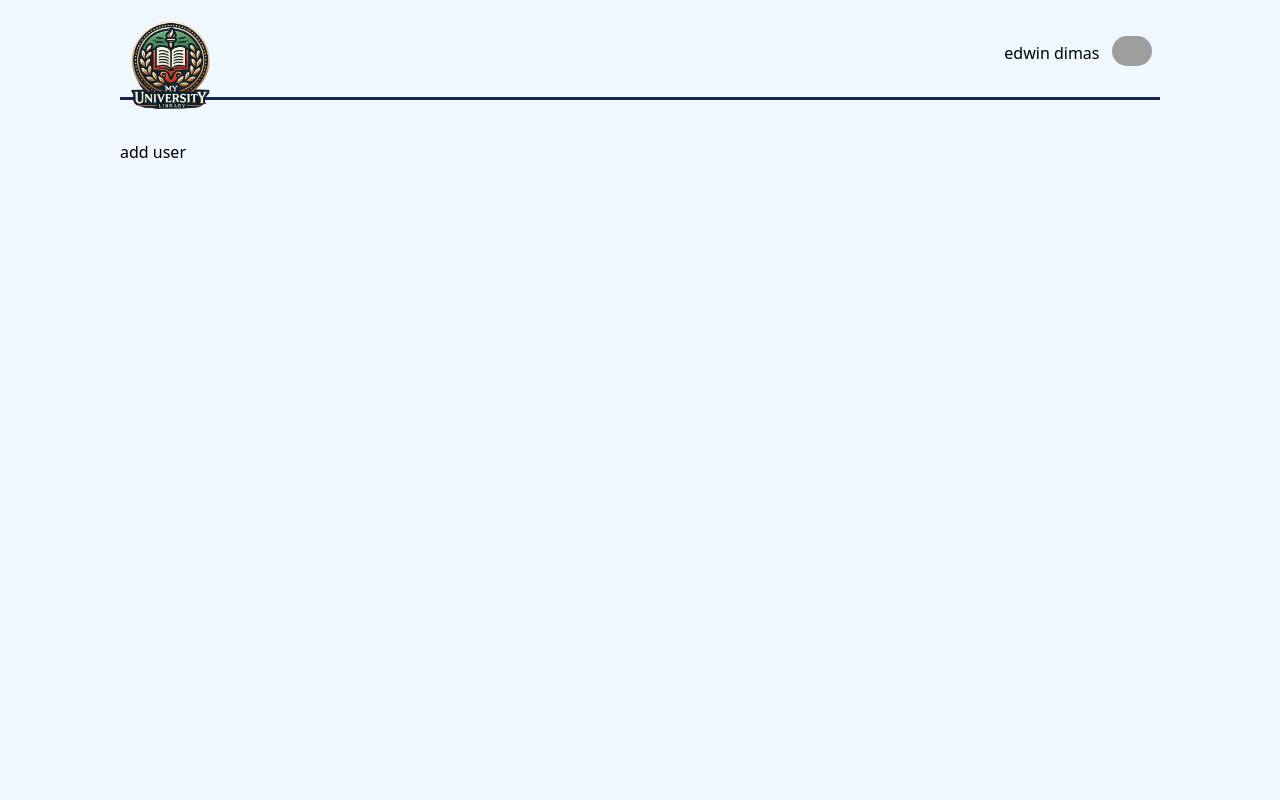
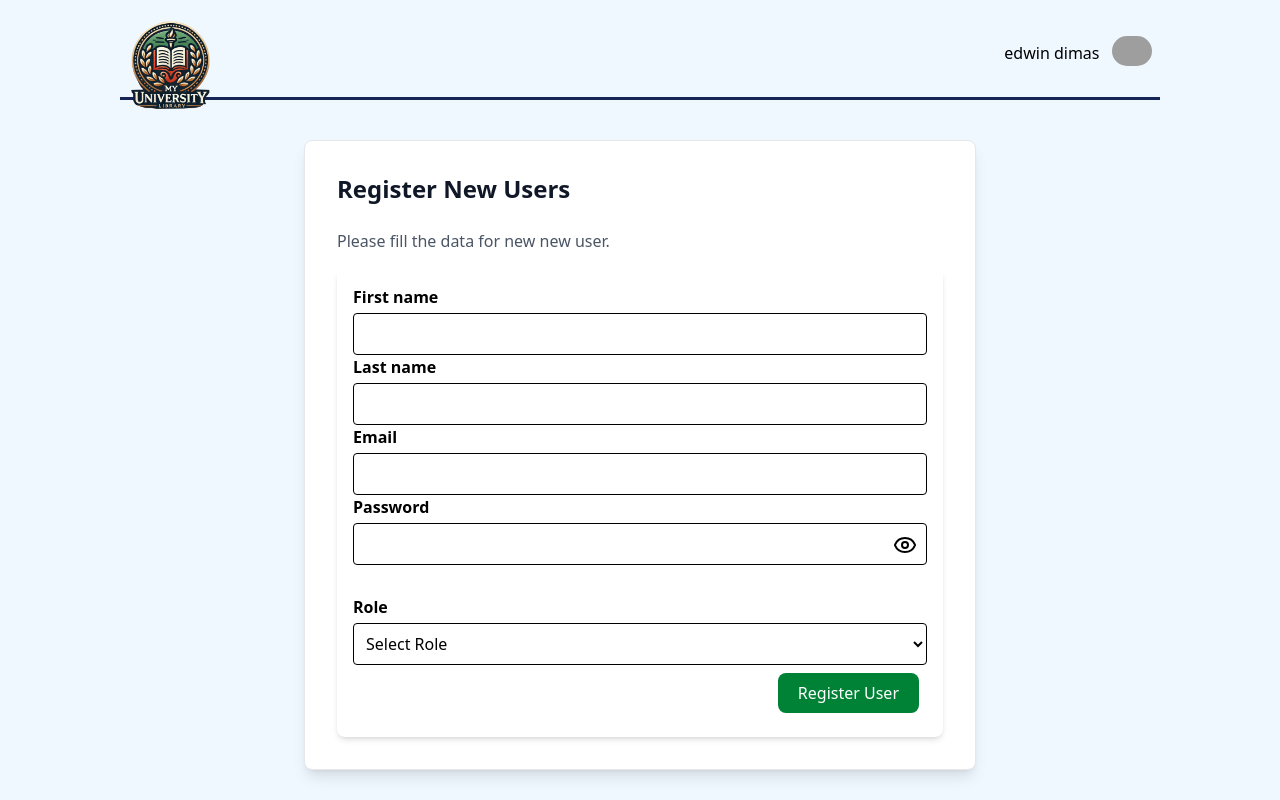
Before and after one commit to EdwinDimas/myulibrary_frontend, a React (Vite) app: page /add-users in a window 1280 px wide. Built offline with nearby package versions, Linux system fonts and the light colour scheme; grey boxes are pictures that could not be loaded.

Commit message:
Books form and user form completed

```diff
--- a/src/forms/addUsersForm.tsx
+++ b/src/forms/addUsersForm.tsx
@@ -0,0 +1,79 @@
+import React, { useState } from "react";
+import { Button, Input, Label, Select } from "./ui/formElements";
+import { useRegisterUserMutation } from "../store/endpoints/booksApi";
+import { EmailFormField } from "./ui/emailFormField";
+import { Eye, EyeOff } from "lucide-react";
+
+
+
+const AddUsersForm = () => {
+    const [formData, setFormData] = useState({
+        firstName: "",
+        lastName: "",
+        password: "",
+        email: "",
+        role: "",
+    });
+
+    const [showPassword, setShowPassword] = useState(false);
+    const togglePasswordVisibility = () => setShowPassword(!showPassword);
+
+    const [registerUser, { isLoading }] = useRegisterUserMutation();
+
+    const handleChange = (e: React.ChangeEvent<HTMLInputElement | HTMLSelectElement | HTMLTextAreaElement>) => {
+        setFormData({ ...formData, [e.target.name]: e.target.value });
+    };
+
+    const handleSubmit = async (e: React.FormEvent) => {
+        e.preventDefault();
+
+        const formDataToSend = new FormData();
+        formDataToSend.append("firstName", formData.firstName);
+        formDataToSend.append("lastName", formData.lastName);
+        formDataToSend.append("password", formData.password);
+        formDataToSend.append("email", formData.email);
+        formDataToSend.append("role", formData.role);
+
+        await registerUser(formDataToSend);
+    };
+
+    return (
+        <form onSubmit={handleSubmit} className="p-4 bg-white shadow-md rounded-lg">
+            <Label>First name</Label>
+            <Input name="firstName" value={formData.firstName} onChange={handleChange} required />
+
+            <Label>Last name</Label>
+            <Input name="lastName" value={formData.lastName} onChange={handleChange} required />
+
+            <Label>Email</Label>
+            <EmailFormField name="email" value={formData.email} onChange={handleChange} required />
+
+            <Label>Password</Label>
+            <Input name="password" type={showPassword ? "text": "password"} value={formData.password} onChange={handleChange} required />
+            <button
+                type="button"
+                onClick={togglePasswordVisibility}
+                className=" top-1/2  transform -translate-y-8 translate-x-135"
+            >
+                {showPassword ? <EyeOff /> : <Eye />}
+            </button>
+
+            <Label>Role</Label>
+            <Select name="role" value={formData.role} onChange={handleChange} required>
+                <option value="">Select Role</option>
+                <option key={1} value={1}>Librarian</option>
+                <option key={2} value={2}>Student</option>
+            </Select>
+
+            <div className="flex justify-between">
+                <span></span>
+                <Button type="submit" disabled={isLoading}
+                    className="h-10 px-5 m-2 text-green-100 transition-colors duration-150 bg-green-700 rounded-lg focus:shadow-outline hover:bg-green-800"
+                >
+                    Register User</Button>
+            </div>
+        </form>
+    );
+};
+
+export default AddUsersForm;
--- /dev/null
+++ b/src/forms/ui/emailFormField.tsx
@@ -0,0 +1,37 @@
+import React, { useState } from 'react';
+
+interface InputProps {
+  type?: string;
+  name: string;
+  value: string;
+  onChange: (e: React.ChangeEvent<HTMLInputElement>) => void;
+  [key: string]: any;
+}
+
+export const EmailFormField: React.FC<InputProps> = ({ type = "email", name, value, onChange, ...props }) => {
+  const [isValid, setIsValid] = useState(true);
+
+  const handleBlur = (e: React.FocusEvent<HTMLInputElement>) => {
+    const emailPattern = /^[a-zA-Z0-9._-]+@[a-zA-Z0-9.-]+\.[a-zA-Z]{2,6}$/;
+    if (!emailPattern.test(e.target.value)) {
+      setIsValid(false);
+    } else {
+      setIsValid(true);
+    }
+  };
+
+  return (
+    <div>
+      <input
+        type={type}
+        name={name}
+        value={value}
+        onChange={onChange}
+        onBlur={handleBlur}
+        className={`border p-2 rounded w-full ${!isValid ? 'border-red-500' : ''}`}
+        {...props}
+      />
+      {!isValid && <p className="text-red-500 text-sm">Please enter a valid email address.</p>}
+    </div>
+  );
+};
--- a/src/pages/add-users.tsx
+++ b/src/pages/add-users.tsx
@@ -1,7 +1,18 @@
+import AddUsersForm from "../forms/addUsersForm"
 
 
 const AddUsers = () => {
-    return <>add user</>
+    return (
+        <div>
+            <div className="max-w-2xl min-w-2xl mx-auto p-8 bg-white shadow-lg rounded-lg border border-gray-200">
+                <h2 className="text-2xl font-bold text-gray-900 mb-6">Register New Users</h2>
+                <p className="text-gray-600 mb-4">Please fill the data for new new user.</p>
+                <div className="space-y-6">
+                    <AddUsersForm />
+                </div>
+            </div>
+        </div>
+    )
 }
 
 export default AddUsers
--- a/src/store/endpoints/booksApi.ts
+++ b/src/store/endpoints/booksApi.ts
@@ -39,9 +39,23 @@ export const booksApi = createApi({
                 body: book,
             }),
         }),
+        registerUser: builder.mutation<void, FormData>({
+            query: (user) => ({
+                url: 'users/create/',
+                method: 'POST',
+                body: user,
+            }),
+        }),
 
     }),
 });
 
-export const { useGetGenresQuery, useGetAuthorsQuery, useGetBooksQuery, useGetFilteredBooksQuery, useRegisterBookMutation } = booksApi;
+export const {
+    useGetGenresQuery,
+    useGetAuthorsQuery,
+    useGetBooksQuery,
+    useGetFilteredBooksQuery,
+    useRegisterBookMutation,
+    useRegisterUserMutation
+ } = booksApi;
 export default booksApi;
```
